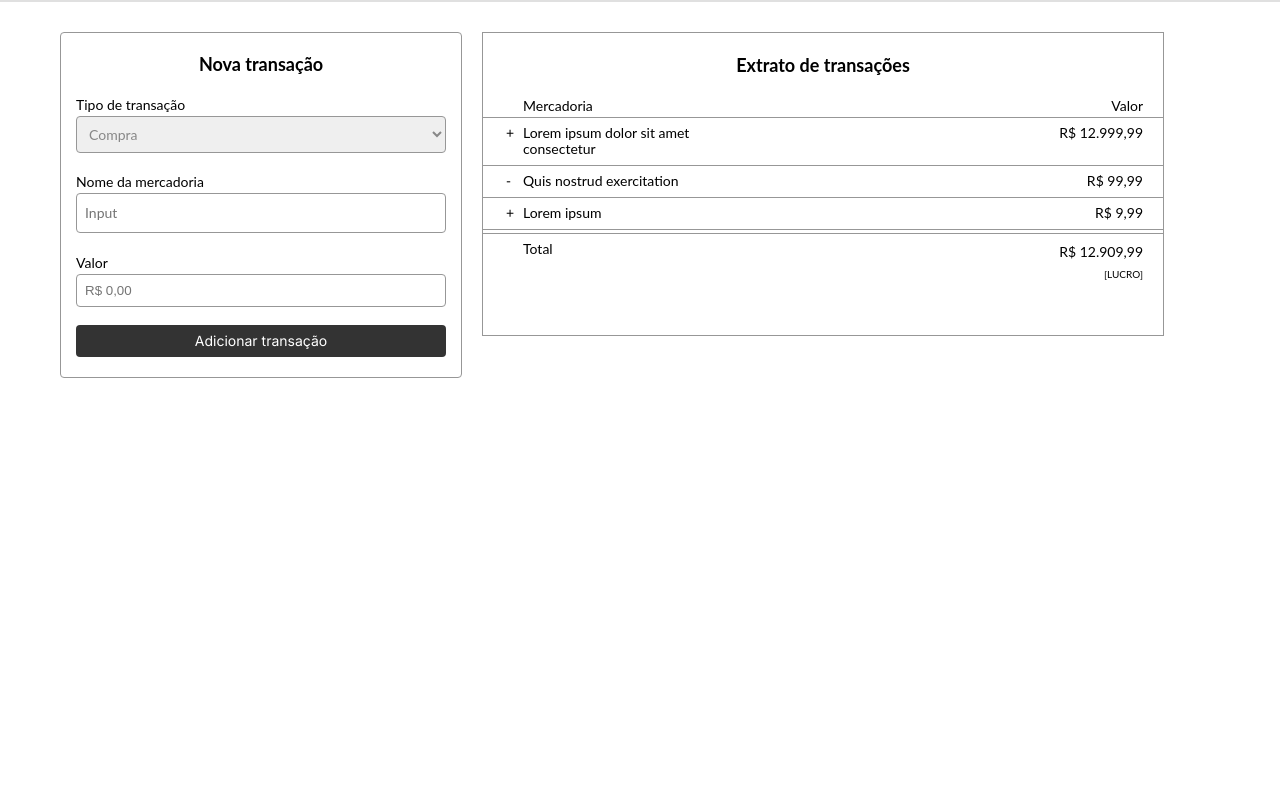
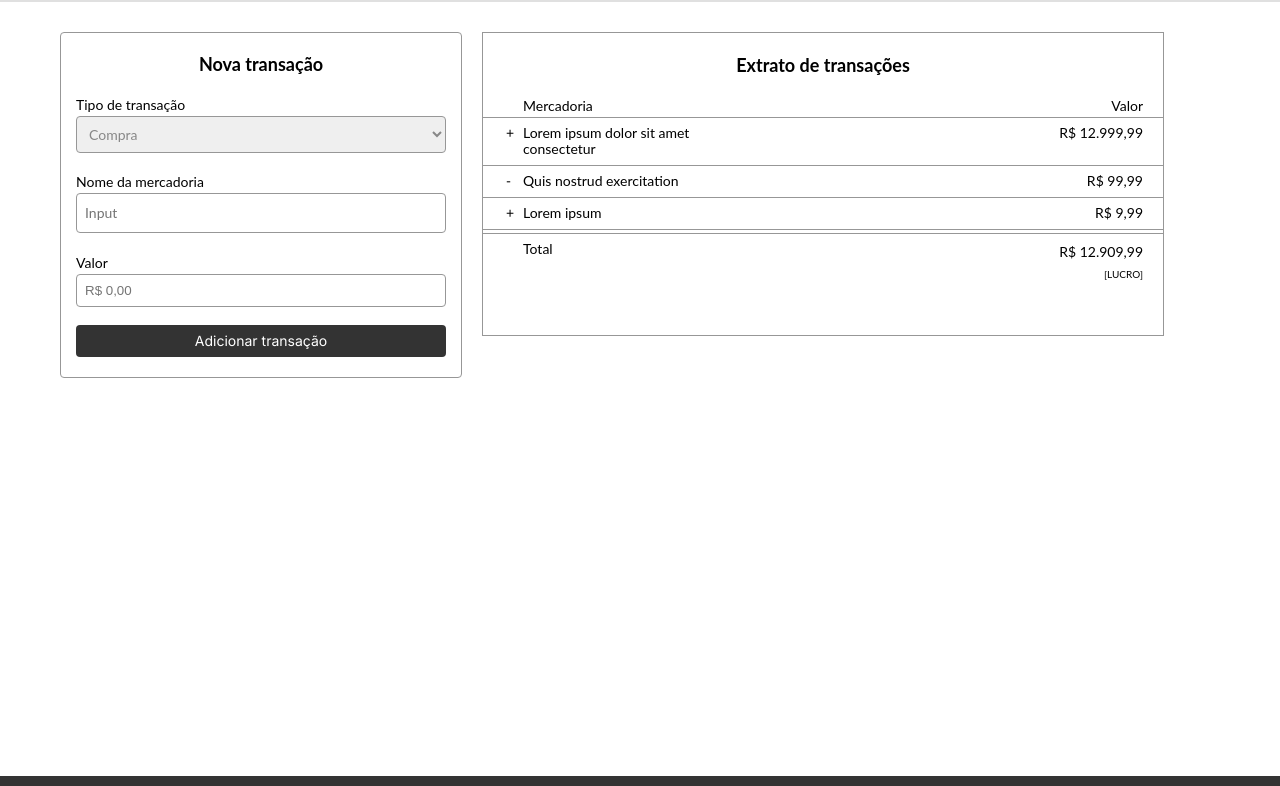
Before and after one commit to alexandrejuniorc/controle-financeiro-newtab, a plain HTML site: page index.html in a window 1280 px wide. Shown: the part 85-871 px from the top of the page. Before the commit the page ends 800 px from the top, so only its background shows below. Drawn offline with Linux system fonts and the light colour scheme.

Commit message:
add Footer

```diff
--- a/css/global/footer.css
+++ b/css/global/footer.css
@@ -0,0 +1,14 @@
+/* ADICIONA O PARÂMETRO PARA DESCER O FOOTER ATÉ ONDE
+SEJA NECESSÁRIO */
+.footer-bg {
+  background: var(--cor-1);
+  width: auto;
+  height: 10px;
+  top: 1500px;
+  /*  border: 8px solid; */
+  /*   margin: 600px; */
+}
+/* POSICIONA O FOOTER NA POSIÇÃO CORRETA */
+.footer {
+  margin: 398px;
+}
--- a/index.html
+++ b/index.html
@@ -109,6 +109,8 @@
         </div>
       </div>
     </main>
-    <footer></footer>
+    <footer class="footer-bg">
+      <div class="footer"></div>
+    </footer>
   </body>
 </html>
```
